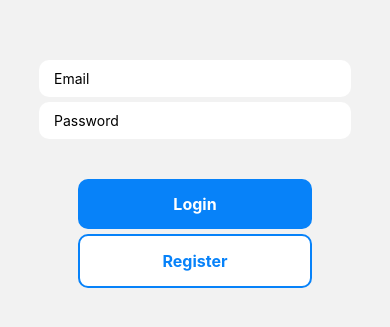
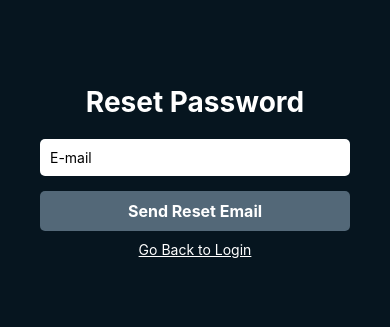
Before and after one commit to nazdemirsoyy/todoApp, a React Native app: screen /ForgotPassword in a window 390 px wide. Before the commit this address had no page. Shown: the part 251-578 px from the top of the page. Built offline with nearby package versions, Linux system fonts and the light colour scheme.

Commit message:
Design changes and Forget Password

```diff
--- a/App.js
+++ b/App.js
@@ -2,6 +2,7 @@ import React ,{useState, useTransition} from 'react';
 import { Keyboard, KeyboardAvoidingView, Platform, StyleSheet, Text, TextInput, TouchableOpacity, View } from 'react-native';
 import Home from './screens/Home';
 import Login from './screens/Login';
+import ForgotPassword from './screens/ForgetPassword';
 import { NavigationContainer } from '@react-navigation/native';
 import { createNativeStackNavigator } from '@react-navigation/native-stack';
 
@@ -12,8 +13,8 @@ export default function App() {
     <NavigationContainer>
       <Stack.Navigator initialRouteName="Login">
         <Stack.Screen name="Login" component={Login} options={{headerShown: false,}}  />
+        <Stack.Screen name="ForgotPassword" component={ForgotPassword} options={{headerShown: false,}}  />
         <Stack.Screen name="Home" component={Home} options={{headerShown: false,}}  />
-        {/* You can add more screens here */}
       </Stack.Navigator>
     </NavigationContainer>
   );
--- a/components/Task.js
+++ b/components/Task.js
@@ -13,7 +13,7 @@ const Task = ({ text, onDelete })  => {
 
             {/* Delete */}
             <TouchableOpacity onPress={onDelete}>
-                <Svg width="25" height="25" viewBox="0 0 24 24" fill="none" stroke="#FF0000" strokeWidth="1.5">
+                <Svg width="25" height="25" viewBox="0 0 24 24" fill="none" stroke="#D32F2F" strokeWidth="1.5">
                 <Path strokeLinecap="round" strokeLinejoin="round" d="m14.74 9-.346 9m-4.788 0L9.26 9m9.968-3.21c.342.052.682.107 1.022.166m-1.022-.165L18.16 19.673a2.25 2.25 0 0 1-2.244 2.077H8.084a2.25 2.25 0 0 1-2.244-2.077L4.772 5.79m14.456 0a48.108 48.108 0 0 0-3.478-.397m-12 .562c.34-.059.68-.114 1.022-.165m0 0a48.11 48.11 0 0 1 3.478-.397m7.5 0v-.916c0-1.18-.91-2.164-2.09-2.201a51.964 51.964 0 0 0-3.32 0c-1.18.037-2.09 1.022-2.09 2.201v.916m7.5 0a48.667 48.667 0 0 0-7.5 0" />
                 </Svg>
             </TouchableOpacity>
@@ -23,7 +23,7 @@ const Task = ({ text, onDelete })  => {
 
 const styles = StyleSheet.create({
     item:{
-        backgroundColor:'#ebf1f8',
+        backgroundColor:'#708090',
         padding:15,
         borderRadius:10,
         flexDirection:'row',
@@ -39,14 +39,16 @@ const styles = StyleSheet.create({
     square:{
         width:24,
         height:24,
-        backgroundColor:'#55BCF6',
+        backgroundColor:'#06151F',
         opacity:0.4,
         borderRadius:5,
         marginRight:15,
     },
     itemText:{
         maxWidth:'80%',
-
+        color:'white',
+        fontWeight: '500',
+        fontSize: 18,
     }
 });
 
--- /dev/null
+++ b/screens/ForgetPassword.js
@@ -0,0 +1,102 @@
+import React, { useState } from 'react';
+import {
+  StyleSheet,
+  View,
+  TextInput,
+  Text,
+  TouchableOpacity,
+  ImageBackground,
+  Alert
+} from 'react-native';
+import { useNavigation } from '@react-navigation/native';
+import { getAuth, sendPasswordResetEmail } from 'firebase/auth';
+
+export default function ForgotPassword() {
+  const [email, setEmail] = useState('');
+  const navigation = useNavigation();
+
+  const handleForgotPassword = () => {
+    const authInstance = getAuth();
+
+    if (!email) {
+      Alert.alert("Error", "Please provide an email address.");
+      return;
+    }
+
+    sendPasswordResetEmail(authInstance, email)
+      .then(() => {
+        Alert.alert("Success", "Password reset email sent!");
+      })
+      .catch((error) => {
+        Alert.alert("Error", "Error sending password reset email: " + error.message);
+      });
+  };
+
+  return (
+    <ImageBackground
+      style={styles.background}
+    >
+      <View style={styles.container}>
+        <Text style={styles.title}>Reset Password</Text>
+        <TextInput
+          style={styles.input}
+          placeholder="E-mail"
+          value={email}
+          onChangeText={setEmail}
+        />
+        <TouchableOpacity style={styles.button} onPress={handleForgotPassword}>
+          <Text style={styles.buttonText}>Send Reset Email</Text>
+        </TouchableOpacity>
+        <TouchableOpacity onPress={() => navigation.goBack()}>
+          <Text style={styles.forgotPasswordText}>Go Back to Login</Text>
+        </TouchableOpacity>
+      </View>
+    </ImageBackground>
+  );
+}
+
+const styles = StyleSheet.create({
+  background: {
+    flex: 1,
+    resizeMode: 'cover',
+    justifyContent: 'center',
+    backgroundColor:'#06151F',
+  },
+  container: {
+    padding: 20,
+    marginHorizontal: 20,
+    borderRadius: 10,
+  },
+  title: {
+    fontSize: 28,
+    fontWeight: 'bold',
+    color: '#FFF',
+    marginBottom: 20,
+    textAlign: 'center'
+  },
+  input: {
+    marginBottom: 10,
+    padding: 10,
+    backgroundColor: '#FFF',
+    borderRadius: 5,
+  },
+  button: {
+    backgroundColor: '#536878',
+    padding: 10,
+    borderRadius: 5,
+    justifyContent: 'center',
+    alignItems: 'center',
+    marginTop:5,
+  },
+  buttonText: {
+    color: '#FFF',
+    fontWeight: 'bold',
+    fontSize: 16
+  },
+  forgotPasswordText: {
+    color: '#FFF',
+    marginTop: 10,
+    textDecorationLine: 'underline',
+    textAlign: 'center',
+  }
+});
--- a/screens/Home.js
+++ b/screens/Home.js
@@ -6,7 +6,7 @@ import { auth, addTaskToFirestore, getTasksFromFirestore , deleteTaskFromFiresto
 
 const Home = () => {
 
-Keyboard.dismiss();
+// Keyboard.dismiss();
 const [task,setTask] = useState();
 const [taskItems, setTaskItems] = useState([]);
 
@@ -104,7 +104,7 @@ return (
 const styles = StyleSheet.create({
     container: {
       flex: 1,
-      backgroundColor: '#fff',
+      backgroundColor: '#06151F',
     },
     taskWrapper: {
       paddingTop:80,
@@ -113,6 +113,7 @@ const styles = StyleSheet.create({
     sectionTitle:{
       fontSize:24,
       fontWeight:'bold',
+      color:'white'
   },
     items:{
       marginTop:30,
--- a/screens/Login.js
+++ b/screens/Login.js
@@ -1,22 +1,21 @@
 import React , { useEffect, useState } from "react";
 import { KeyboardAvoidingView, StyleSheet,Text, TextInput, TouchableOpacity, View } from "react-native";
-import { useNavigation } from '@react-navigation/core'
-import { signInWithEmailAndPassword, createUserWithEmailAndPassword} from 'firebase/auth';
+import { useNavigation } from '@react-navigation/native';
+import { signInWithEmailAndPassword, createUserWithEmailAndPassword, sendPasswordResetEmail} from 'firebase/auth';
 import { auth } from "../firebase";
 
 const Login =() =>{
     const [email, setEmail] = useState('')
     const [password, setPassword] = useState('')
 
-    const navigation = useNavigation()
+    const navigation = useNavigation();
 
     const handleSignUp = () => {
         createUserWithEmailAndPassword(auth, email, password)
           .then(userCredentials => {
             const user = userCredentials.user;
             console.log('Registered with:', user.email);
-            // Navigate to the Home Screen or other appropriate screen
-            navigation.navigate('Home'); // Make sure 'Home' is the correct route name
+            navigation.navigate('Home');
           })
           .catch(error => alert(error.message));
     };
@@ -26,9 +25,13 @@ const Login =() =>{
         .then(userCredentials => {
           const user = userCredentials.user;
           console.log('Logged in with:', user.email);
-          navigation.navigate('Home'); // Make sure 'Home' is the correct route name
+          navigation.navigate('Home');
         })
         .catch(error => alert(error.message));
+    };
+
+    const handleForgotPassword = () => {
+      navigation.navigate('ForgotPassword');
     };
 
     return(
@@ -66,6 +69,10 @@ const Login =() =>{
         <Text style={styles.buttonOutlineText}>Register</Text>
         </TouchableOpacity>
 
+        <TouchableOpacity onPress={handleForgotPassword}>
+        <Text style={styles.forgotPasswordText}>Forgot Password?</Text>
+        </TouchableOpacity>
+
         </View>
 
         </KeyboardAvoidingView>
@@ -80,6 +87,7 @@ const styles = StyleSheet.create({
       flex: 1,
       justifyContent: 'center',
       alignItems: 'center',
+      backgroundColor:'#06151F',
     },
     inputContainer: {
       width: '80%'
@@ -98,7 +106,7 @@ const styles = StyleSheet.create({
       marginTop: 40,
     },
     button: {
-      backgroundColor: '#0782F9',
+      backgroundColor: '#536878',
       width: '100%',
       padding: 15,
       borderRadius: 10,
@@ -107,7 +115,7 @@ const styles = StyleSheet.create({
     buttonOutline: {
       backgroundColor: 'white',
       marginTop: 5,
-      borderColor: '#0782F9',
+      borderColor: '#536878',
       borderWidth: 2,
     },
     buttonText: {
@@ -116,8 +124,14 @@ const styles = StyleSheet.create({
       fontSize: 16,
     },
     buttonOutlineText: {
-      color: '#0782F9',
+      color: '#536878',
       fontWeight: '700',
       fontSize: 16,
-    },
+    },forgotPasswordText:{
+      marginTop:10,
+      color: '#FFF',
+      // fontWeight: '700',
+      // fontSize: 16,
+      textDecorationLine: 'underline',
+    }
   })
```
